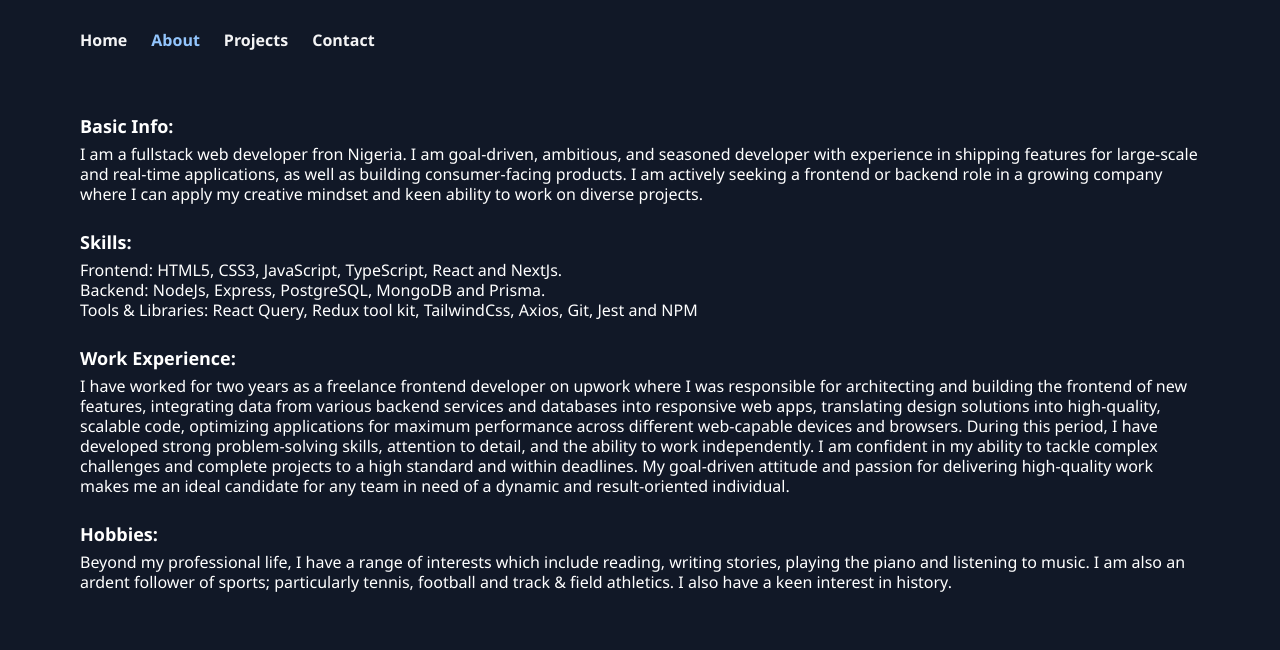
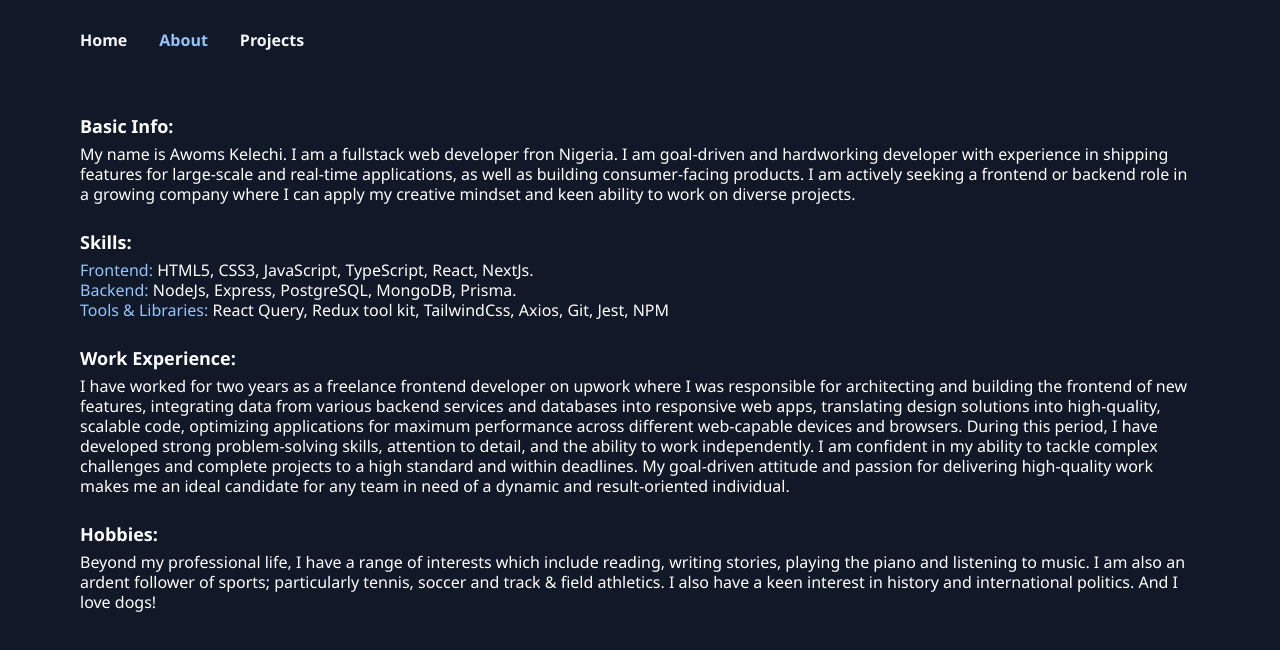
Before and after one commit to Kelechi095/Portfolio, a React (Vite) app: page /about in a window 1280 px wide. Shown: the top 650 px of the page. Built offline with nearby package versions, Linux system fonts and the light colour scheme.

Commit message:
modified bio

```diff
--- a/src/Pages/About.tsx
+++ b/src/Pages/About.tsx
@@ -11,17 +11,17 @@ const About = () => {
 
       <Subtitle label="Basic Info:"/>
       <p className="text-white text-sm md:text-[16px] mb-6">
-        I am a fullstack web developer fron Nigeria.  I am goal-driven, ambitious, and seasoned developer with experience in shipping features for large-scale and real-time applications, as well as
+        My name is Awoms Kelechi. I am a fullstack web developer fron Nigeria.  I am goal-driven and hardworking developer with experience in shipping features for large-scale and real-time applications, as well as
         building consumer-facing products. I am actively seeking a frontend or backend role
         in a growing company where I can apply my creative mindset and keen
         ability to work on diverse projects.
       </p>
 
       <Subtitle label="Skills:"/>
-      <p className=" text-white text-sm md:text-[16px]">
-      Frontend: <span className="">HTML5, CSS3, JavaScript, TypeScript, React and NextJs.</span></p>
-      <p className="text-white text-sm md:text-[16px]">Backend: <span className="text-sm md:text-[16px]">NodeJs, Express, PostgreSQL, MongoDB and Prisma.</span> </p>
-      <p className="text-white text-sm md:text-[16px] mb-6">Tools & Libraries: <span className="">React Query, Redux tool kit, TailwindCss, Axios, Git, Jest and NPM</span>
+      <p className=" text-blue-300 text-sm md:text-[16px]">
+      Frontend: <span className="text-white">HTML5, CSS3, JavaScript, TypeScript, React, NextJs.</span></p>
+      <p className="text-blue-300 text-sm md:text-[16px]">Backend: <span className="text-sm md:text-[16px] text-white">NodeJs, Express, PostgreSQL, MongoDB, Prisma.</span> </p>
+      <p className="text-blue-300 text-sm md:text-[16px] mb-6">Tools & Libraries: <span className="text-white">React Query, Redux tool kit, TailwindCss, Axios, Git, Jest, NPM</span>
       </p>
       <Subtitle label="Work Experience:"/>
       <p className=" text-white text-sm md:text-[16px] mb-6">
@@ -46,7 +46,7 @@ const About = () => {
       <Subtitle label="Hobbies:"/>
       <p className=" text-white text-sm md:text-[16px] mb-6">
         Beyond my professional life, I have a range of interests which include
-        reading, writing stories, playing the piano and listening to music. I am also an ardent follower of sports;  particularly tennis, football and track & field athletics. I also have a keen interest in history.
+        reading, writing stories, playing the piano and listening to music. I am also an ardent follower of sports;  particularly tennis, soccer and track & field athletics. I also have a keen interest in history and international politics. And I love dogs!
       </p>
       </div>
     </Wrapper>
--- a/src/Pages/Home.tsx
+++ b/src/Pages/Home.tsx
@@ -24,7 +24,7 @@ export default function Home() {
 
               <span className="text-blue-200 md:hidden inline-block font-semibold">
                 I am a Fullstack Web Developer.
-              </span> I am a results-oriented, ambitious, and experienced developer with a track record of delivering features for large-scale and real-time applications, in addition to constructing consumer-facing products. I am actively pursuing a frontend or backend position within a progressive company, where I can leverage my creativity and adeptness in handling diverse projects.
+              </span> With usability, accessibility & functionality in mind, I build simple, flexible, mobile responsive & custom websites for individuals & small/medium sized company. I also create and integrate APIs into web apps that help keep data in sync, automate tasks, enhance productivity & drive more revenue. Additionally, I provide continous support for existing projects which may include fixes, updates and development of additional functionality or features.
             </p>
             <p className="font-semibold text-white mt-2 text-sm md:text-[17px]">Email: <span className="text-blue-200 font-normal">awomskelechi@gmail.com</span></p>
             <p className="font-semibold text-white text-sm md:text-[17px] mt-1">Phone: <span className="text-blue-200 font-normal">+2348137031311</span></p>
--- a/src/components/Navbar.tsx
+++ b/src/components/Navbar.tsx
@@ -8,16 +8,14 @@ const Navbar = () => {
 
   return (
     <nav className="sticky top-0 left-0 z-10 bg-gray-900 h-20 w-full flex items-center">
-      <ul className="flex justify-start text-sm md:text-base gap-6 text-slate-800 items-center">
+      <ul className="flex justify-start text-sm md:text-base gap-8 text-slate-800 items-center">
         <NavLink
           to="/"
           className={({ isActive }) =>
             isActive ? activeStyles : inactiveStyles
           }
         >
-          <li className="cursor-pointer items-center font-semibold">
-            Home
-          </li>
+          <li className="cursor-pointer items-center font-semibold">Home</li>
         </NavLink>
         <NavLink
           to="/about"
@@ -25,11 +23,8 @@ const Navbar = () => {
             isActive ? activeStyles : inactiveStyles
           }
         >
-          <li className="cursor-pointer items-center font-semibold">
-            About
-          </li>
+          <li className="cursor-pointer items-center font-semibold">About</li>
         </NavLink>
-
 
         <NavLink
           to="/projects"
@@ -41,17 +36,6 @@ const Navbar = () => {
             Projects
           </li>
         </NavLink>
-        <NavLink
-          to="/contact"
-          className={({ isActive }) =>
-            isActive ? activeStyles : inactiveStyles
-          }
-        >
-          <li className="cursor-pointer items-center font-semibold">
-            Contact
-          </li>
-        </NavLink>
-
       </ul>
     </nav>
   );
```
